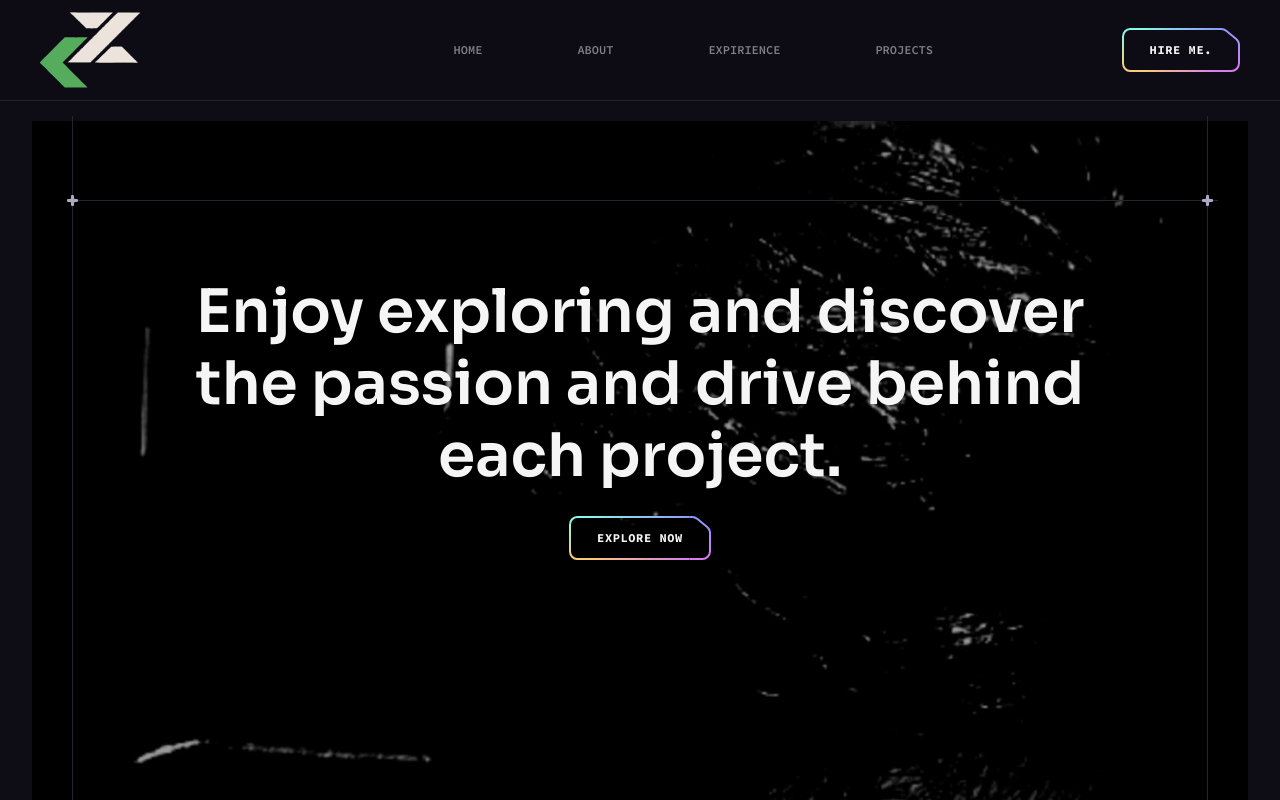
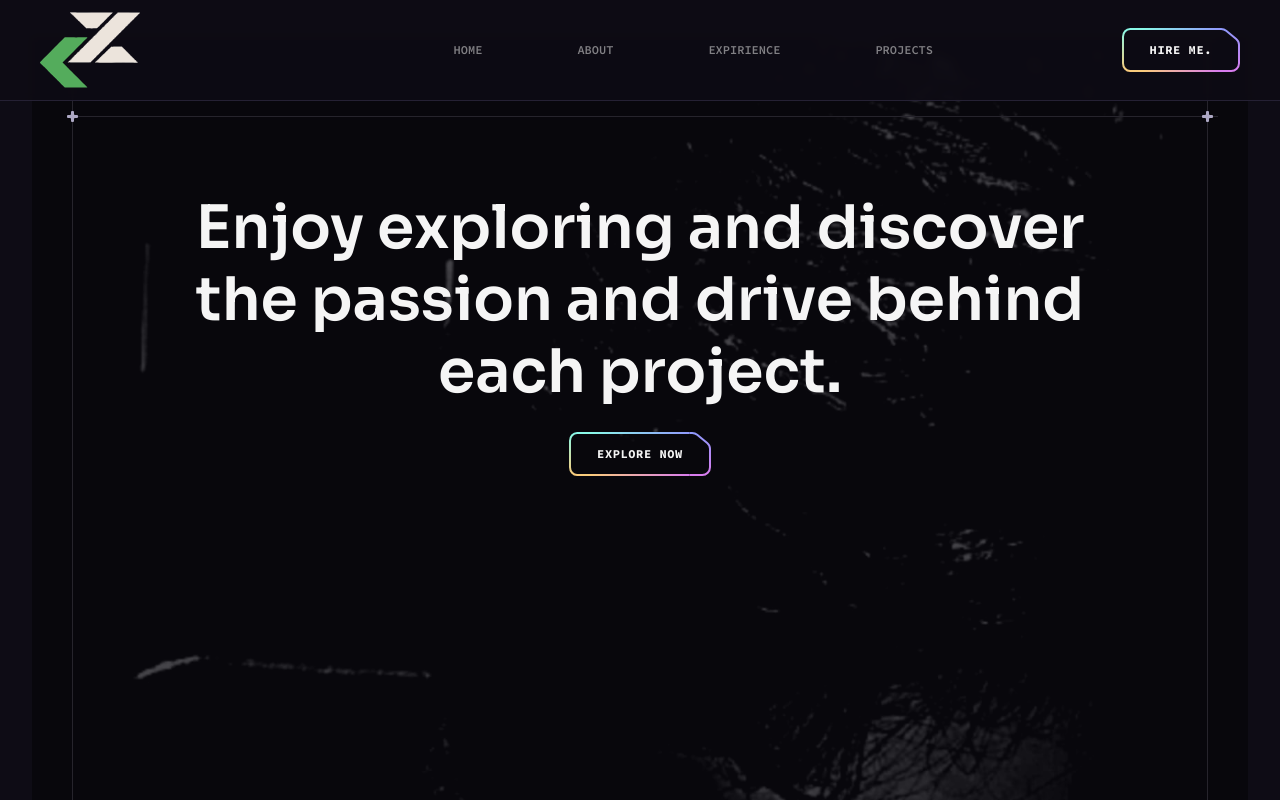
Before and after one commit to Dz-devz/Personal-Portfolio, a React (Vite) app: page / in a window 1280 px wide. Shown: the top 800 px of the page. Built offline with nearby package versions, Linux system fonts and the light colour scheme.

Commit message:
chore: added rem in section and opacity for image

```diff
--- a/src/components/hero.tsx
+++ b/src/components/hero.tsx
@@ -6,7 +6,7 @@ import Section from "./section";
 export default function Hero() {
   return (
     <Section
-      className="pt-[12rem] -mt-[5.25]"
+      className="pt-[12rem] -mt-[5.25rem]"
       crosses
       crossesOffset="lg:translate-y-[5.25rem]"
       customPaddings=""
@@ -38,7 +38,7 @@ export default function Hero() {
           <div className="absolute -top-[54%] left-1/2 w-[234%] -translate-x-1/2 md:-top-[46%] md:w-[138%] lg:-top-[104%]">
             <img
               src={DzShadow}
-              className="w-full"
+              className="w-full opacity-[0.4]"
               width={1440}
               height={1800}
               alt="Display Picture Shadow"
```
